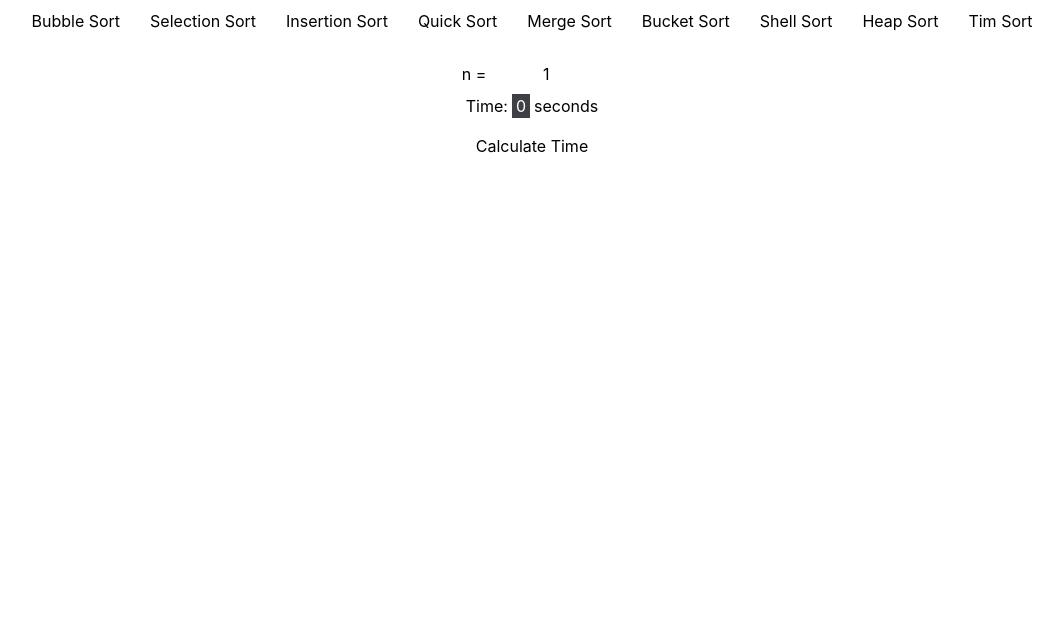
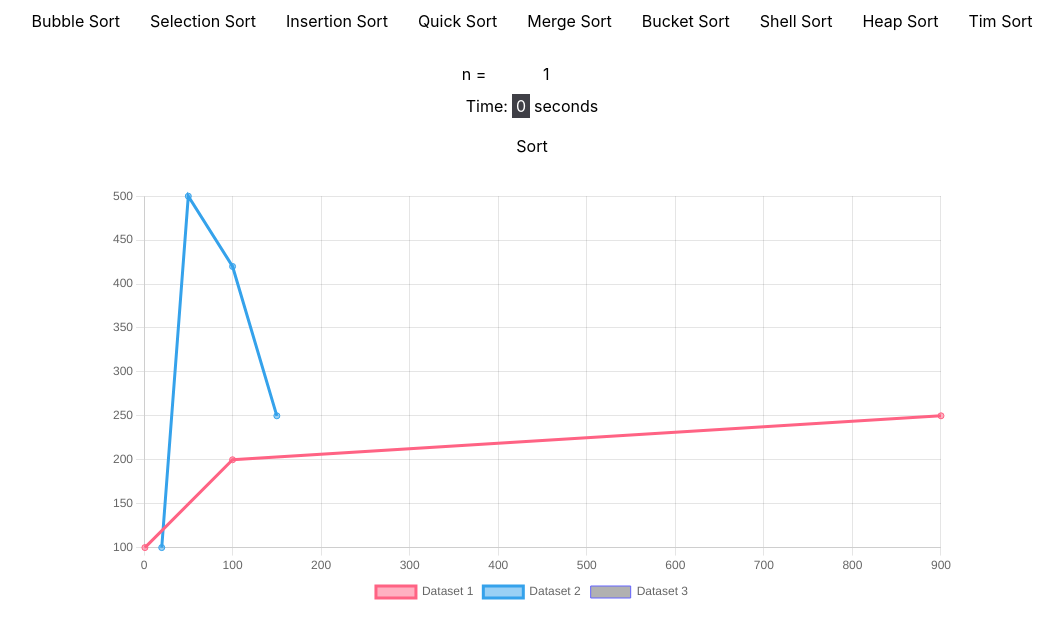
Before and after one commit to Qlaub/big-o, a Next.js app: page /demonstration in a window 1280 px wide. Shown: the top 638 px of the page, without its empty margins (108-1171 px from the left). Built offline with nearby package versions, Linux system fonts and the light colour scheme.

Commit message:
chartjs implementation started

```diff
--- /dev/null
+++ b/components/graph/index.tsx
@@ -0,0 +1,106 @@
+import {
+  Chart as ChartJS,
+  CategoryScale,
+  LinearScale,
+  PointElement,
+  LineElement,
+  Title,
+  Tooltip,
+  Legend,
+} from 'chart.js';
+import { useEffect, useState } from 'react';
+import { Line, Scatter } from 'react-chartjs-2';
+
+export default function Graph() {
+  // const [graphData, setGraphData] = useState(
+  //   {
+
+  //   }
+  // );
+  const [labels, setLabels] = useState<Array<number>>([]);
+
+  ChartJS.register(
+    CategoryScale,
+    LinearScale,
+    PointElement,
+    LineElement,
+    Title,
+    Tooltip,
+    Legend
+  );
+
+  const options = {
+    responsive: true,
+    plugins: {
+      legend: {
+        position: 'bottom' as const,
+      },
+      title: {
+        display: false,
+        text: '',
+      },
+    },
+  };
+
+  // Note: Labels seem unnecessary
+  // Populate labels
+  useEffect(() => {
+    const temp = [];
+    for (let i = 0; i <= 1000; i++) {
+      temp.push(i);
+    }
+    setLabels(temp);
+  }, []);
+
+  const graphData = {
+    // labels,
+    datasets: [
+      {
+        label: 'Dataset 1',
+        data: [{x: 1, y: 100}, {x: 100, y: 200}, {x: 900, y: 250}],
+        borderColor: 'rgb(255, 99, 132)',
+        backgroundColor: 'rgba(255, 99, 132, 0.5)',
+        showLine: true,
+      },
+      {
+        label: 'Dataset 2',
+        data: [{x: 20, y: 100}, {x: 50, y: 500}, {x: 100, y: 420}, {x: 150, y: 250}],
+        borderColor: 'rgb(53, 162, 235)',
+        backgroundColor: 'rgba(53, 162, 235, 0.5)',
+        showLine: true,
+      },
+      {
+        label: 'Dataset 3',
+        data: [],
+        borderColor: 'rgb(100, 100, 255)',
+        backgroundColor: 'rgba(100, 100, 100, 0.5)'
+      },
+    ],
+    options: {
+      scales: {
+        xAxes: [{
+         display: true,
+          scaleLabel: {
+            display: true,
+          },
+          ticks: {
+            min: 0,
+            max: 30,
+            stepSize: 1
+          }
+        }],
+        yAxes: [{
+          display: true,
+          scaleLabel: {
+            display: true,
+            labelString: "Size (no. of elements)"
+          }
+        }]
+      }
+    }
+  };
+
+  return (
+    <Scatter options={options} data={graphData} />
+  )
+}
--- a/package.json
+++ b/package.json
@@ -12,10 +12,12 @@
     "@types/node": "18.11.9",
     "@types/react": "18.0.25",
     "@types/react-dom": "18.0.8",
+    "chart.js": "^3.9.1",
     "eslint": "8.27.0",
     "eslint-config-next": "13.0.3",
     "next": "13.0.3",
     "react": "18.2.0",
+    "react-chartjs-2": "^4.3.1",
     "react-dom": "18.2.0",
     "typescript": "4.8.4"
   },
--- a/pages/demonstration/index.tsx
+++ b/pages/demonstration/index.tsx
@@ -1,4 +1,5 @@
 import { BaseSyntheticEvent, useState } from "react";
+import Graph from "../../components/graph";
 import { data } from "../../lib/data";
 import { calculateTime } from "../../lib/functions/helperFunctions";
 
@@ -66,10 +67,13 @@ export default function Demonstration() {
           <div className="bg-zinc-700 text-white px-1">{time}</div>
           <span>seconds</span>
         </div>
-        <button className="bg-white text-black rounded p-2">
-          Calculate Time
+        <button className="bg-white text-black rounded-lg py-2 px-5">
+          Sort
         </button>
       </form>
+      <div className="w-[66vw]">
+        <Graph />
+      </div>
     </div>
   )
 };
```
Also changed, not shown: 1 other file (tests, documents, lock files or other folders).
